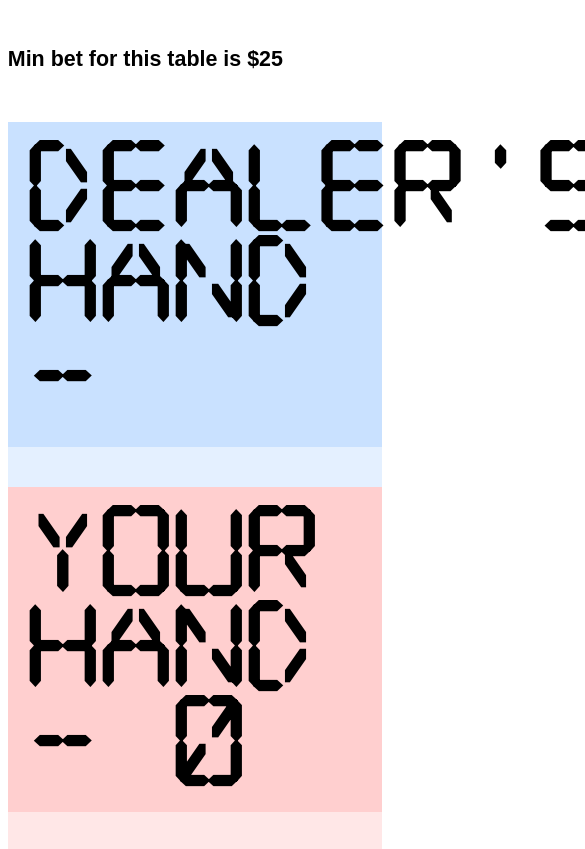
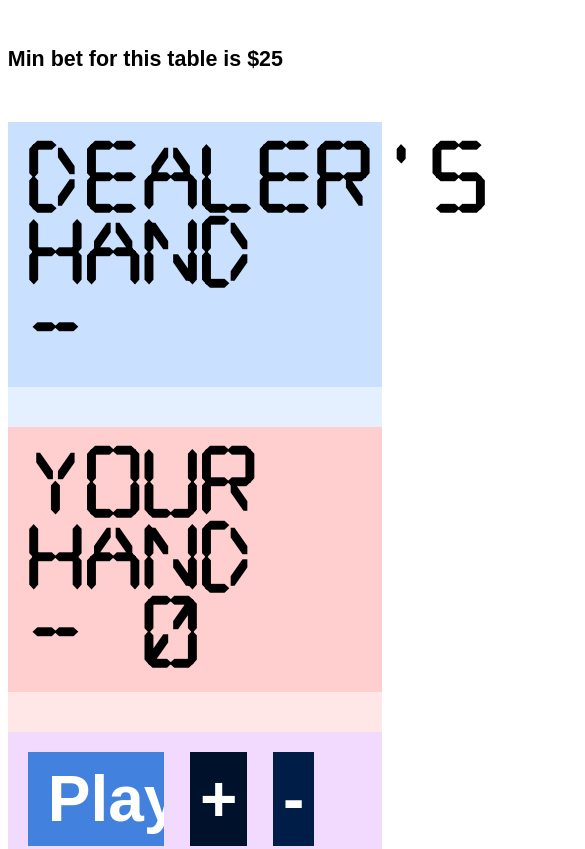
Before and after one commit to aceofvegas/casino, a website: page blackjack.html in a window 390 px wide. Shown: the part 1055-1904 px from the top of the page, 585 px wide, since content can reach past the window. Drawn offline with Linux system fonts and the light colour scheme.

Commit message:
Update bj-mobile.css

```diff
--- a/css/bj-mobile.css
+++ b/css/bj-mobile.css
@@ -52,7 +52,7 @@
     #deal-first.show .back { display: none; }
     #deal-first.show .front { display: block; }
 
-    #play-data, #deal-data, #bank, #p-bet { font-size: 2.85em; }
+    #play-data, #deal-data, #bank, #p-bet { font-size: 2.25em; }
 
     /* (C) PLAY CONTROLS */
     #playc-hit, #playc-stand, #playc-start {
```
